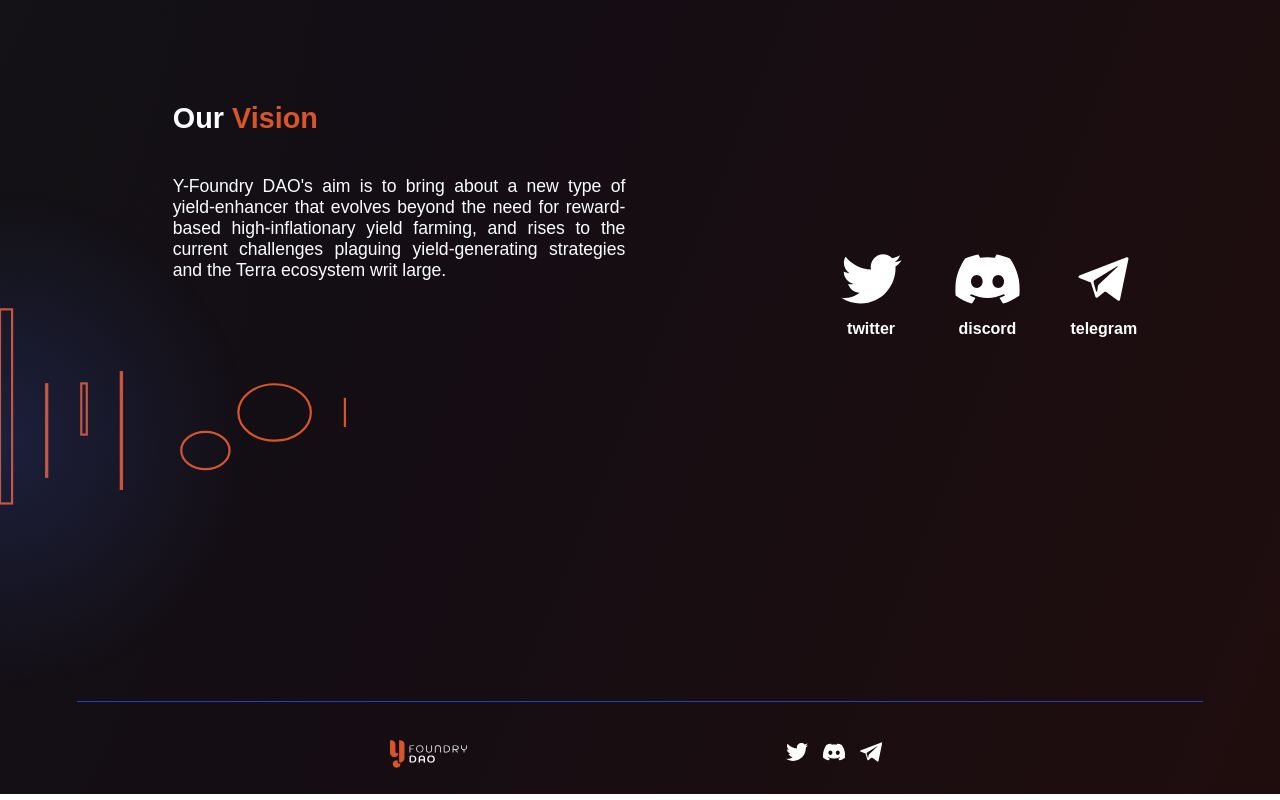
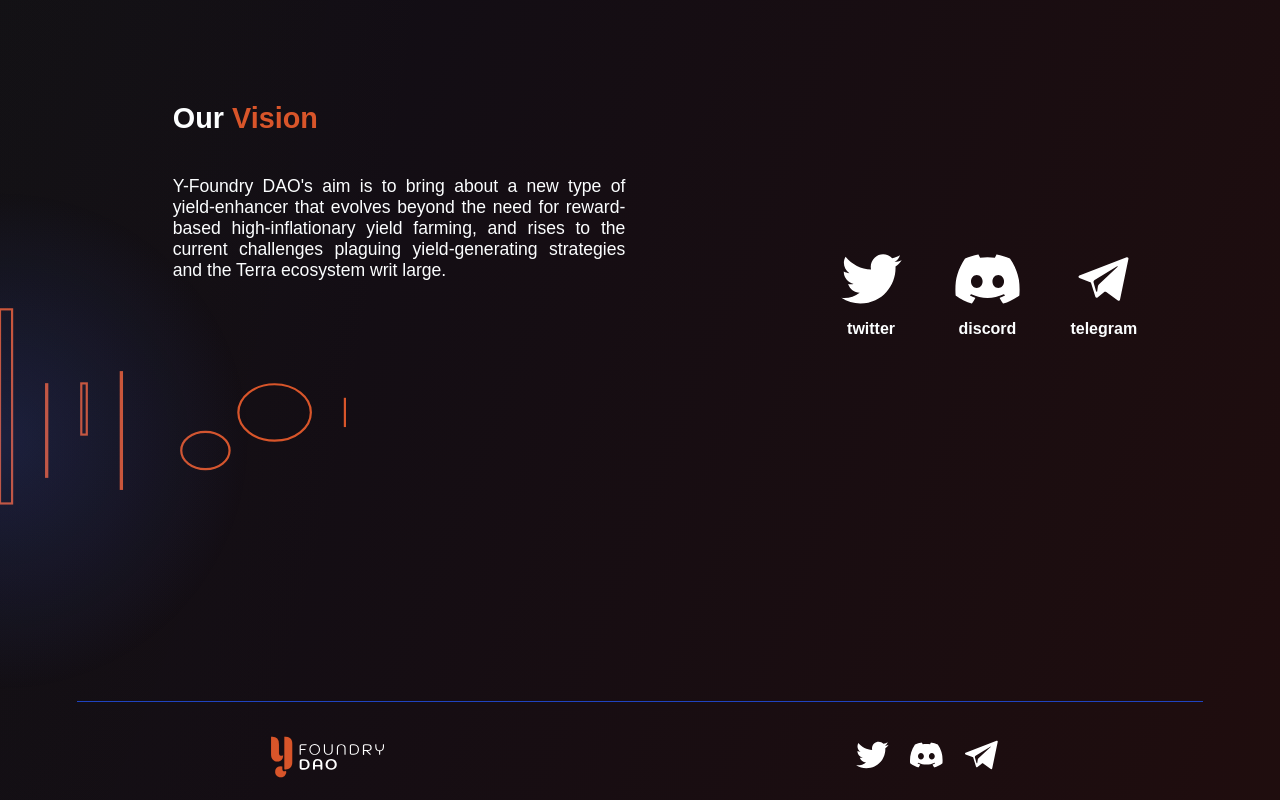
Before and after one commit to Y-Foundry-Dao/yfoundry-frontend, a React (Create React App) app in the folder landing-page/: page / in a window 1280 px wide. Shown: the part 1909-2709 px from the top of the page. Built offline with nearby package versions, Linux system fonts and the light colour scheme; a web font is replaced by a local one.

Commit message:
Fixed sizing issues

```diff
--- a/landing-page/src/components/sections/footer/FooterBar.tsx
+++ b/landing-page/src/components/sections/footer/FooterBar.tsx
@@ -33,6 +33,8 @@ const Img = styled.img`
 `
 
 const Footer = styled.footer`
+  height:55px;
+  width:90%;
   display: flex;
   justify-content: space-between;
   margin-bottom: 6%;
@@ -48,6 +50,8 @@ const Footer = styled.footer`
   }
   @media(min-width: 1024px){
     margin-bottom: 1%;
+    width:80%;
+    height:60px;
   }
 `
 
--- a/landing-page/src/components/sections/footer/SocialIcons.tsx
+++ b/landing-page/src/components/sections/footer/SocialIcons.tsx
@@ -20,9 +20,11 @@ const Link = styled.a`
 `
 
 const Ul = styled.ul`
+  height:100%;
+  align-self:center;
   list-style-type: none;
   width: 28%;
-  margin: 0 2% 0 0;
+  margin: 0 5% 0 0;
   padding: 0;
   font-weight: 600;
   display: flex;
```
